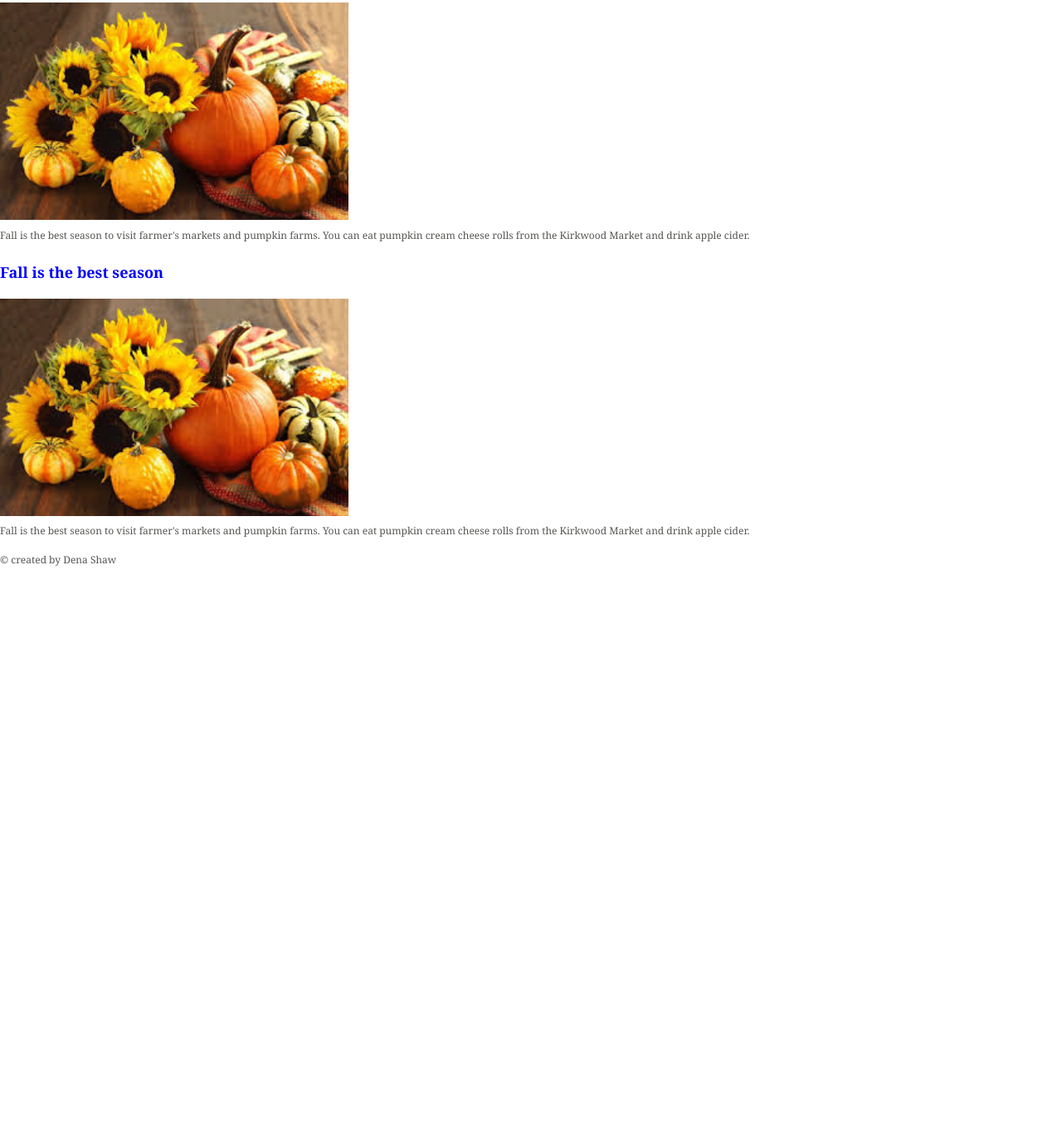
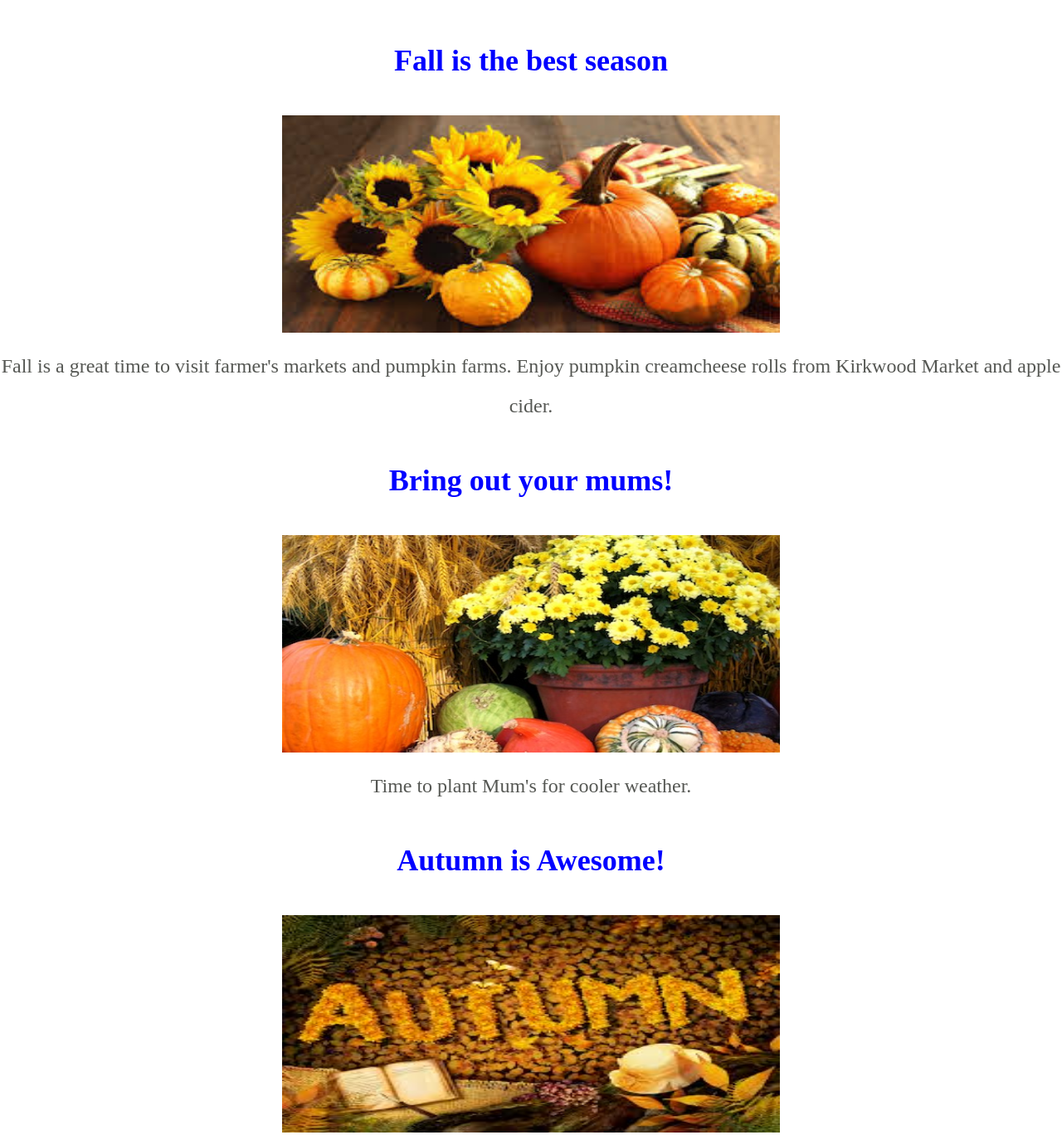
Before and after one commit to dls23/html-me-something, a plain HTML site: page index.html in a window 1280 px wide. Shown: the part 123-1491 px from the top of the page at 83% size. Before the commit the page ends 822 px from the top, so only its background shows below. Drawn offline with Linux system fonts and the light colour scheme.

Commit message:
final 9-18-2017

```diff
--- a/index.html
+++ b/index.html
@@ -10,17 +10,25 @@
             <header class="section">
                 <h1> Fall is the best season</h1>
             </header>
-            <img src="images/Fall harvest.jpeg" alt="Fall harvest" height="262" width="420">
-            <p>Fall is the best season to visit farmer's markets and pumpkin farms. You can eat pumpkin cream cheese rolls from the Kirkwood Market and drink apple cider.</p>
+            <p class="pic"> <img src="images/Fall harvest.jpeg" alt="Fall harvest" height="262" width="600"> </p>
+            <p>Fall is a great time to visit farmer's markets and pumpkin farms. Enjoy pumpkin creamcheese rolls from Kirkwood Market and apple cider.</p>
         </article>
         <article>
                 <header class="section">
-                    <h1> Fall is the best season</h1>
+                    <h1> Bring out your mums!</h1>
                 </header>
-                <img src="images/Fall harvest.jpeg" alt="Fall harvest" height="262" width="420">
-                <p>Fall is the best season to visit farmer's markets and pumpkin farms. You can eat pumpkin cream cheese rolls from the Kirkwood Market and drink apple cider.</p>
+                <p class="pic"> <img src="images/Fall harvestmums.jpg" alt="Fall harvest" height="262" width="600"> </p>
+                <p>Time to plant Mum's for cooler weather.</p>
             </article>
-        <footer>
+            <article>
+                    <header class="section">
+                        <h1> Autumn is Awesome!</h1>
+                    </header>
+                    <p class="pic"> <img src="images/Autumn.jpeg" alt="Fall harvest" height="262" width="600"></p>
+                    <p>Enjoy the cooler air and the colorful leaves.</p>
+                </article>
+
+            <footer>
             <p>
                 &copy created by Dena Shaw
             </p>
--- a/styles.css
+++ b/styles.css
@@ -4,18 +4,25 @@
 .section {
     color: blue;
 }
+p.pic {
+    width: 600px;
+    margin: 0 auto;
+}
+h1 {
+    text-align: center;
+}
 html {
 	margin: 0;
 	padding: 0;
 	}
 body {
-	font: 75% georgia, sans-serif;
-	line-height: 1.88889;
+	font: 150% "Times New Roman", sans-serif;
+	line-height: 2;
 	color: #555753;
 	margin: 0;
 	padding: 0;
 	}
 p {
 	margin-top: 0;
-	text-align: justify;
+	text-align: center;
     }
```
Also changed, not shown: images/Autumn.jpeg (added), images/Fall harvestmums.jpg (added), 1 other file.
